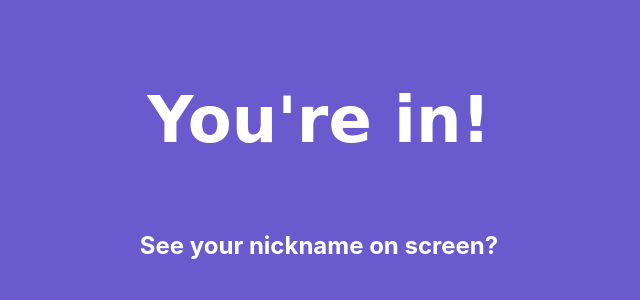
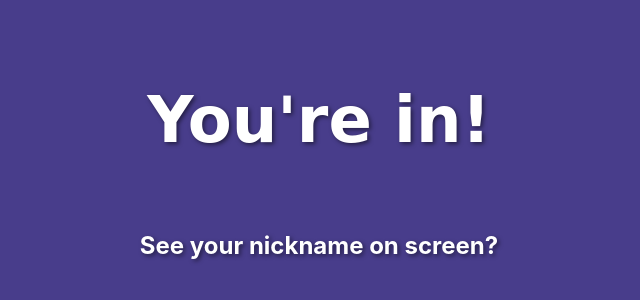
Before and after one commit to kmork/kanoot-play, a React (Vite) app: page /waiting in a window 1280 px wide. Shown: the part 244-544 px from the top of the page, without its empty margins (321-961 px from the left). Built offline with nearby package versions, Linux system fonts and the light colour scheme.

Commit message:
Minor graphical adjustments

```diff
--- a/src/css/App.css
+++ b/src/css/App.css
@@ -1,7 +1,7 @@
 #root {
   margin: 0 auto;
   padding: 2rem;
-  background-color: #6a5acd;
+  background-color: #483d8b;;
   height: 100vh; /* Full viewport height */
   width: 100vw;  /* Full viewport width */
   display: flex;
--- a/src/css/FrontPage.css
+++ b/src/css/FrontPage.css
@@ -4,7 +4,7 @@
     align-items: center;
     justify-content: center;
     height: 100vh;
-    background-color: #6a5acd; /* More bluish purple */
+    background-color: #483d8b;; /* More bluish purple */
     margin: 0; /* Ensure no margin around the body */
     margin-top: -50px; /* Move all elements up by 50px */
 }
@@ -16,6 +16,7 @@
 .header h1 {
     font-family: 'Comic Sans MS', 'Comic Sans', cursive; /* Use a more joyful font */
     font-size: 4rem; /* Increase font size */
+    text-shadow: 2px 2px 4px rgba(0, 0, 0, 0.5);
 }
 
 .main-content {
--- a/src/css/index.css
+++ b/src/css/index.css
@@ -5,7 +5,7 @@
 
   color-scheme: light dark;
   color: rgba(255, 255, 255, 0.87);
-  background-color: #6a5acd;
+  background-color: #483d8b;;
 
   font-synthesis: none;
   text-rendering: optimizeLegibility;
@@ -38,7 +38,8 @@ h1 {
 }
 
 h2 {
-  color: white
+  color: white;
+  text-shadow: 2px 2px 4px rgba(0, 0, 0, 0.5);
 }
 
 button {
```
